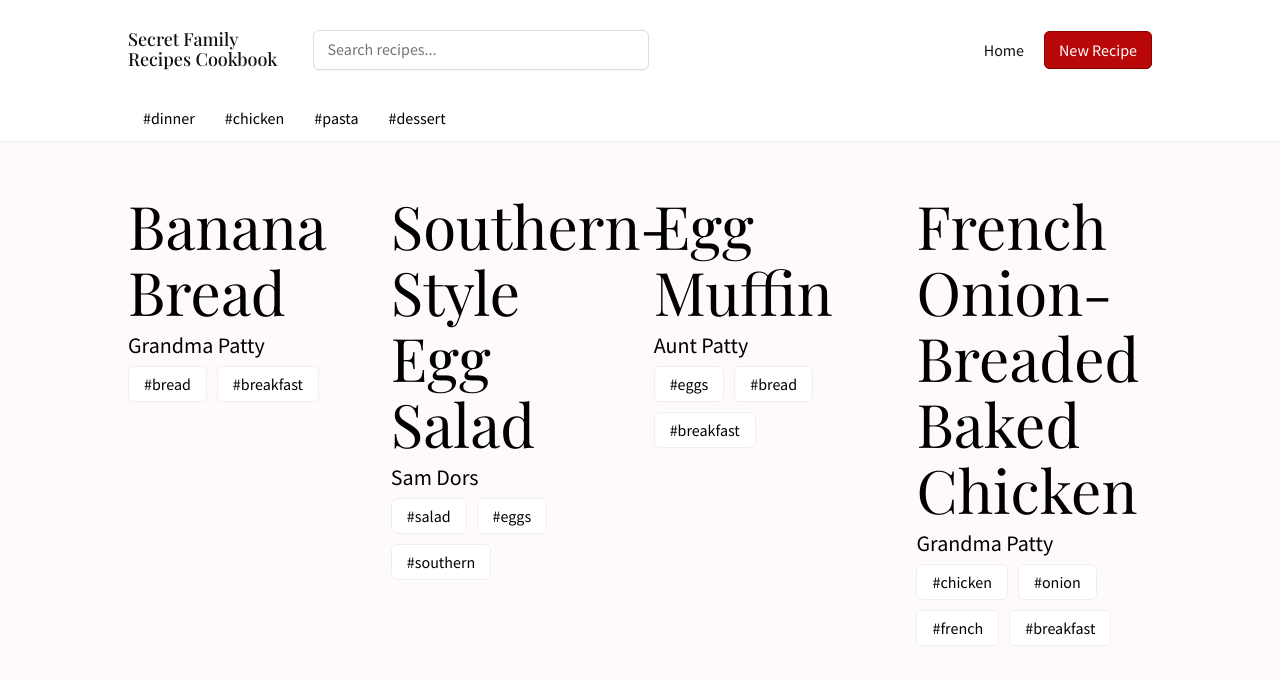
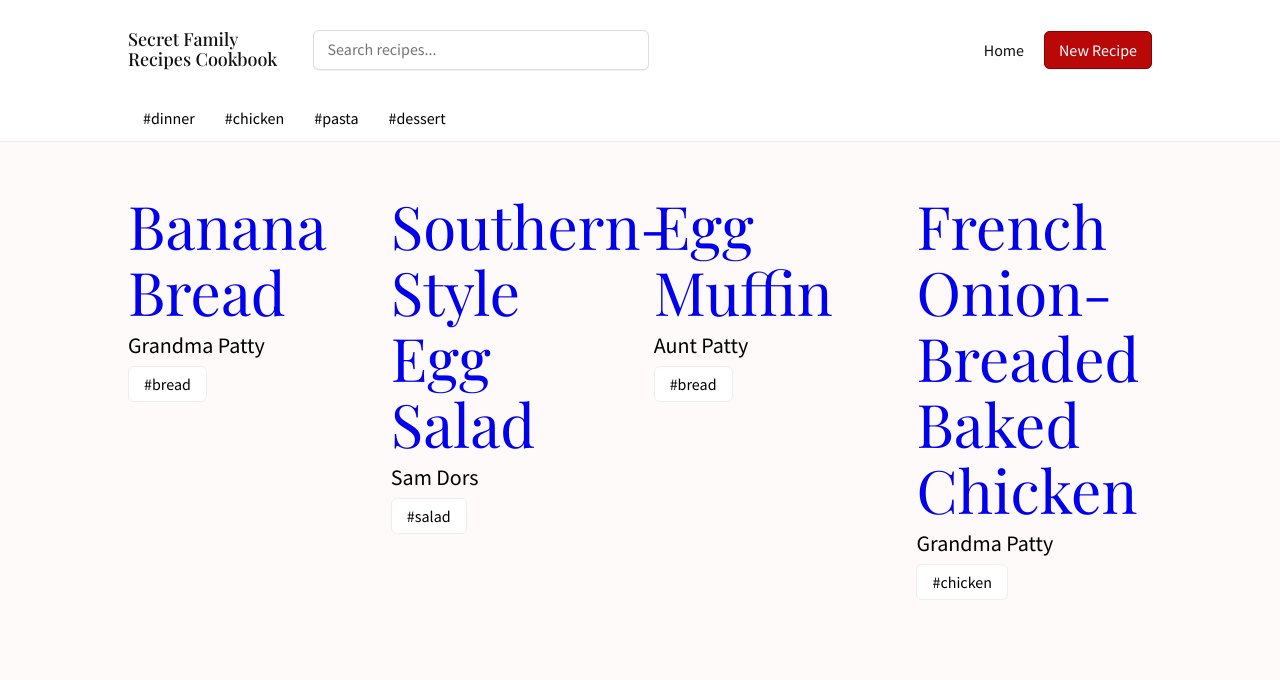
Before and after one commit to Secret-Family-Recipes-5/Front-End, a React (Create React App) app in the folder secret-recipes/: page /home in a window 1280 px wide. Shown: the top 680 px of the page. Built offline with nearby package versions, Linux system fonts and the light colour scheme; sample sign-in values are in the browser's storage.

Commit message:
project setup to work with dummy data

```diff
--- a/secret-recipes/src/App.js
+++ b/secret-recipes/src/App.js
@@ -1,4 +1,4 @@
-import React from 'react';
+import React, { useState } from 'react';
 import { Switch, Route } from 'react-router-dom';
 import Nav from './components/Nav';
 import Login from './components/Login';
@@ -8,18 +8,27 @@ import CreateRecipe from './components/CreateRecipe';
 import '../src/css/index.css';
 import RootContext from './contexts/RootContext';
 import PrivateRoute from './components/PrivateRoute';
+import data from './dummydata';
+import Recipe from './components/Recipe';
 
 function App() {
+  let [recipes] = useState(data);
+
+  const addDummy = recipe => {
+    recipes.push(recipe)
+  }
 
   return (
     <div className="App">
-      <RootContext.Provider>
+      <RootContext.Provider value={{recipes, addDummy}}>
         <Nav />
         <Switch>
 
           <PrivateRoute exact path='/home' component={Home} />
 
           <PrivateRoute exact path='/create' component={CreateRecipe} />
+
+          <PrivateRoute exact path='/recipe/:id' component={Recipe} />
 
           <Route exact path='/register' component={Register} />
 
--- a/secret-recipes/src/components/CreateRecipe.js
+++ b/secret-recipes/src/components/CreateRecipe.js
@@ -1,6 +1,7 @@
-import React, { useState } from 'react'
+import React, { useState, useContext } from 'react'
 import { useHistory } from 'react-router-dom';
 import axios from 'axios';
+import RootContext from '../contexts/RootContext';
 
 const initialFormValues = {
   "title": "",
@@ -11,7 +12,7 @@ const initialFormValues = {
 }
 
 const CreateRecipe = () => {
-
+  const { addDummy } = useContext(RootContext);
   let history = useHistory();
   const [formValues, setFormValues] = useState(initialFormValues);
 
@@ -26,13 +27,15 @@ const CreateRecipe = () => {
 
   const submitHandler = event => {
     event.preventDefault()
-    axios
-      .post('/recipes/recipe/', formValues)
-      .then(res => {
-        console.log(res)
-        history.push('/home')
-      })
-      .catch(err => console.log(err))
+    addDummy(formValues);
+    history.push('/home');
+    // axios
+    //   .post('/recipes/recipe/', formValues)
+    //   .then(res => {
+    //     console.log(res)
+    //     history.push('/home')
+    //   })
+    //   .catch(err => console.log(err))
   }
 
   return (
--- a/secret-recipes/src/components/Home.js
+++ b/secret-recipes/src/components/Home.js
@@ -1,12 +1,13 @@
-import React from 'react'
-import RecipeCard from './RecipeCard'
+import React, { useContext } from 'react';
+import RecipeCard from './RecipeCard';
+import RootContext from '../contexts/RootContext';
 
 const Home = () => {
-
+  const { recipes } = useContext(RootContext);
   return (
 
     <div className='recipeCardContainer'>
-      <RecipeCard />
+      {recipes.map(recipe => <RecipeCard key={recipe.id} recipe={recipe} />)}
     </div>
   );
 }
--- a/secret-recipes/src/components/Login.js
+++ b/secret-recipes/src/components/Login.js
@@ -100,7 +100,7 @@ const Login = () => {
 
           <button>Login</button>
 
-          <p class='authLink'>Don't have an account &mdash; <Link to='/register'>Sign up</Link></p>
+          <p className='authLink'>Don't have an account &mdash; <Link to='/register'>Sign up</Link></p>
 
         </form>
       </div>
--- /dev/null
+++ b/secret-recipes/src/components/Recipe.js
@@ -0,0 +1,30 @@
+import React, { useContext } from 'react'
+import { useParams } from 'react-router-dom'
+import RootContext from '../contexts/RootContext';
+
+const Recipe = () => {
+    const params = useParams();
+    const { recipes } = useContext(RootContext);
+    const recipe = recipes.find(recipe => recipe.id == params.id)
+
+    if(recipe === undefined) {
+        return (
+        <div className='recipeCard'>
+            <h2 className='recipeTitle'>Recipe not found.</h2>
+      </div>
+        )
+    } else {
+        return (
+            <div className='recipeCard'>
+                <h2 className='recipeTitle'>{recipe.title}</h2>
+                <p className='recipeSource'>{recipe.source}</p>
+                <br/>
+                <p className='recipeSource'>{recipe.ingredients}</p>
+                <br/>
+                <p className='recipeSource'>{recipe.instructions}</p>
+          </div>
+        )
+    }
+}
+
+export default Recipe
--- a/secret-recipes/src/components/RecipeCard.js
+++ b/secret-recipes/src/components/RecipeCard.js
@@ -1,36 +1,15 @@
 import React from 'react'
+import { Link } from 'react-router-dom'
 
-
-const RecipeCard = () => {
+const RecipeCard = ({ recipe }) => {
   return (
     <>
       <div className='recipeCard'>
-        <h2 className='recipeTitle'>Banana Bread</h2>
-        <p className='recipeSource'>Grandma Patty</p>
-        <a className='recipeCategory'>#bread</a>
-        <a className='recipeCategory'>#breakfast</a>
-      </div>
-      <div className='recipeCard'>
-        <h2 className='recipeTitle'>Southern-Style Egg Salad</h2>
-        <p className='recipeSource'>Sam Dors</p>
-        <a className='recipeCategory'>#salad</a>
-        <a className='recipeCategory'>#eggs</a>
-        <a className='recipeCategory'>#southern</a>
-      </div>
-      <div className='recipeCard'>
-        <h2 className='recipeTitle'>Egg Muffin</h2>
-        <p className='recipeSource'>Aunt Patty</p>
-        <a className='recipeCategory'>#eggs</a>
-        <a className='recipeCategory'>#bread</a>
-        <a className='recipeCategory'>#breakfast</a>
-      </div>
-      <div className='recipeCard'>
-        <h2 className='recipeTitle'>French Onion-Breaded Baked Chicken</h2>
-        <p className='recipeSource'>Grandma Patty</p>
-        <a className='recipeCategory'>#chicken</a>
-        <a className='recipeCategory'>#onion</a>
-        <a className='recipeCategory'>#french</a>
-        <a className='recipeCategory'>#breakfast</a>
+        <Link to={`/recipe/${recipe.id}`}>
+          <h2 className='recipeTitle'>{recipe.title}</h2>
+        </Link>
+        <p className='recipeSource'>{recipe.source}</p>
+        <a className='recipeCategory'>#{recipe.category}</a>
       </div>
     </>
   );
--- a/secret-recipes/src/components/Register.js
+++ b/secret-recipes/src/components/Register.js
@@ -109,12 +109,12 @@ const Register = () => {
             onChange={handleInput}
           />
           <div className='formErrors'>
-            <p>{formErrors.primaryemail}</p>
+            <p>{formErrors.password}</p>
           </div>
 
           <button>Sign up</button>
 
-          <p class='authLink'>Already have an account &mdash; <Link to='/'>Log in</Link></p>
+          <p className='authLink'>Already have an account &mdash; <Link to='/'>Log in</Link></p>
         </form>
       </div>
     </div>
--- /dev/null
+++ b/secret-recipes/src/dummydata.js
@@ -0,0 +1,34 @@
+export default [
+	{
+        id: 1,
+		title: 'Banana Bread',
+		source: 'Grandma Patty',
+		ingredients: '2 cups of flour, 1 teaspoon baking soda, ¼ teaspoon salt, ½ cup butter, ¾ cup brown sugar, 2 eggs, beaten, 2 ⅓ cups mashed overripe bananas',
+        instructions: 'Preheat oven to 350 degrees F (175 degrees C). Lightly grease a 9x5 inch loaf pan. In a large bowl, combine flour, baking soda and salt. In a separate bowl, cream together butter and brown sugar. Stir in eggs and mashed bananas until well blended. Stir banana mixture into flour mixture; stir just to moisten. Pour batter into prepared loaf pan. Bake in preheated oven for 60 to 65 minutes, until a toothpick inserted into center of the loaf comes out clean. Let bread cool in pan for 10 minutes, then turn out onto a wire rack.',
+        category: 'bread'
+	},
+	{
+        id: 2,
+		title: 'Southern-Style Egg Salad',
+		source: 'Sam Dors',
+		ingredients: '6 large eggs, ⅓ cup mayonnaise, 2 tablespoons, 2 teaspoons yellow mustard, 1 teaspoon white sugar, 1 teaspoon lemon juice, ¼ teaspoon salt, ¼ teaspoon ground black pepper, 3 dashes hot sauce (such as Tabasco®)',
+        instructions: 'Cover eggs with water in a saucepan, bring to a low boil, let boil slowly for 5 minutes. Remove from heat and let stand, covered, for 5 minutes. Transfer eggs to ice water to chill for 5 minutes; peel. Grate eggs into a medium mixing bowl and add mayonnaise, relish, mustard, sugar, lemon juice, salt, pepper, and hot sauce. Mix well. Chill in the refrigerator for at least 30 minutes.',
+        category: 'salad'
+	},
+	{
+        id: 3,
+		title: 'Egg Muffin',
+		source: 'Aunt Patty',
+		ingredients: '2 tablespoons olive oil, divided, or as needed, 4 slices chopped bacon, ½ cup diced onion, ½ cup chopped spinach, ½ cup chopped mushrooms, 6 beaten eggs, ¼ cup crumbled feta cheese',
+        instructions: 'Preheat oven to 450 degrees F (230 degrees C). Grease 12 muffin cups with olive oil. Place bacon in a large skillet and cook over medium-high heat, turning occasionally, until evenly browned, 5 to 10 minutes. Transfer bacon to a paper towel-lined plate to drain. Saute onion, spinach, and mushrooms in the same skillet until onions are soft, 5 to 10 minutes. Remove from heat and cool slightly. Blend onion mixture in a blender until smooth. Beat onion mixture, eggs, feta cheese, and bacon together in a bowl until batter is well-combined. Pour batter into prepared muffin cups. Bake in the preheated oven until a toothpick inserted into the center of a muffin comes out clean, about 35 minutes.',
+        category: 'bread'
+	},
+	{
+        id: 4,
+		title: 'French Onion-Breaded Baked Chicken',
+		source: 'Grandma Patty',
+		ingredients: '1 cup bread crumbs, 1 (1 ounce) package dry French onion soup mix, ⅓ cup mayonnaise, 1 tablespoon garlic paste, 4 eaches skinless, boneless chicken breasts',
+        instructions: 'Preheat the oven to 425 degrees F (220 degrees C). Mix bread crumbs and dry soup mix together in a bowl. Mix mayonnaise and garlic paste together in a separate bowl. Microwave on high to thin out consistency, 20 to 30 seconds. Brush chicken breasts with the mayonnaise mixture. Cover with the crumb mixture. Place on a baking sheet. Bake on the middle rack of the preheated oven until chicken is no longer pink in the center and juices run clear, about 20 minutes. An instant-read thermometer inserted into the center should read at least 165 degrees F (74 degrees C).',
+        category: 'chicken'
+	}
+];
```
